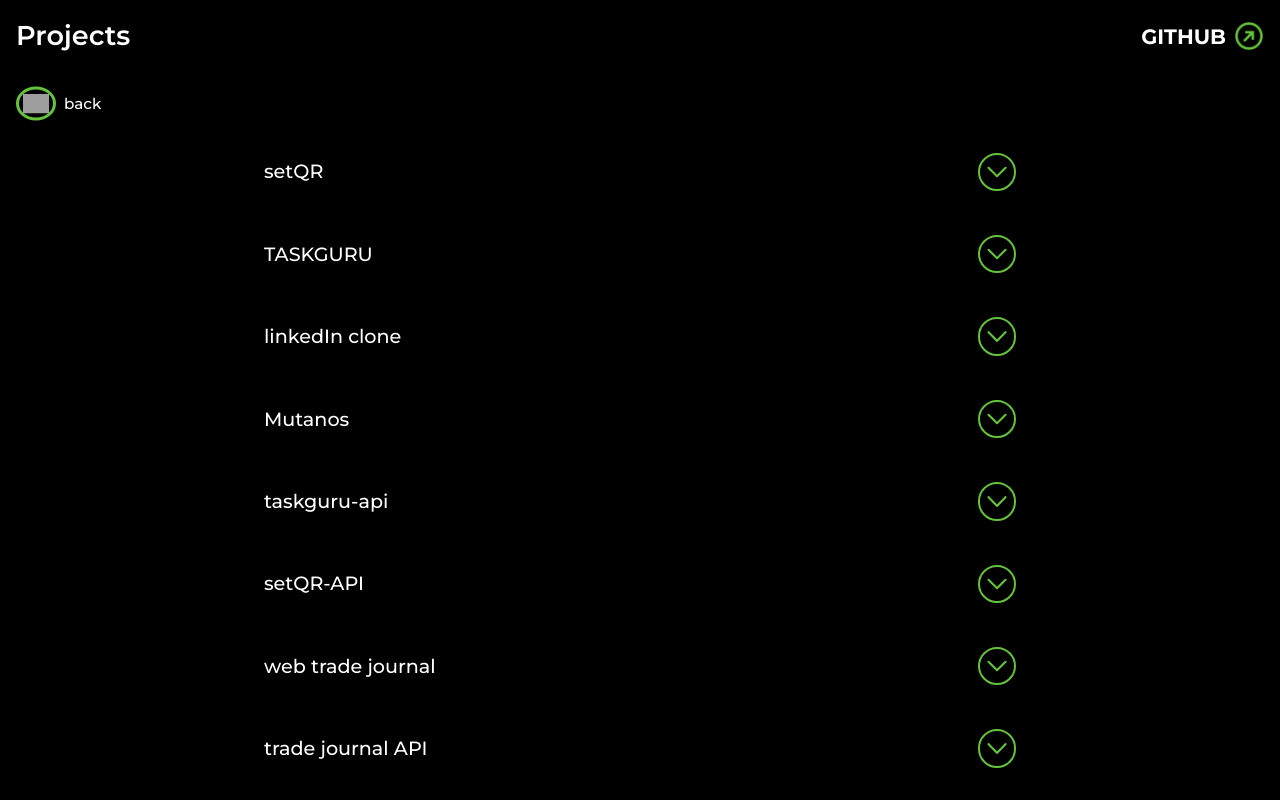
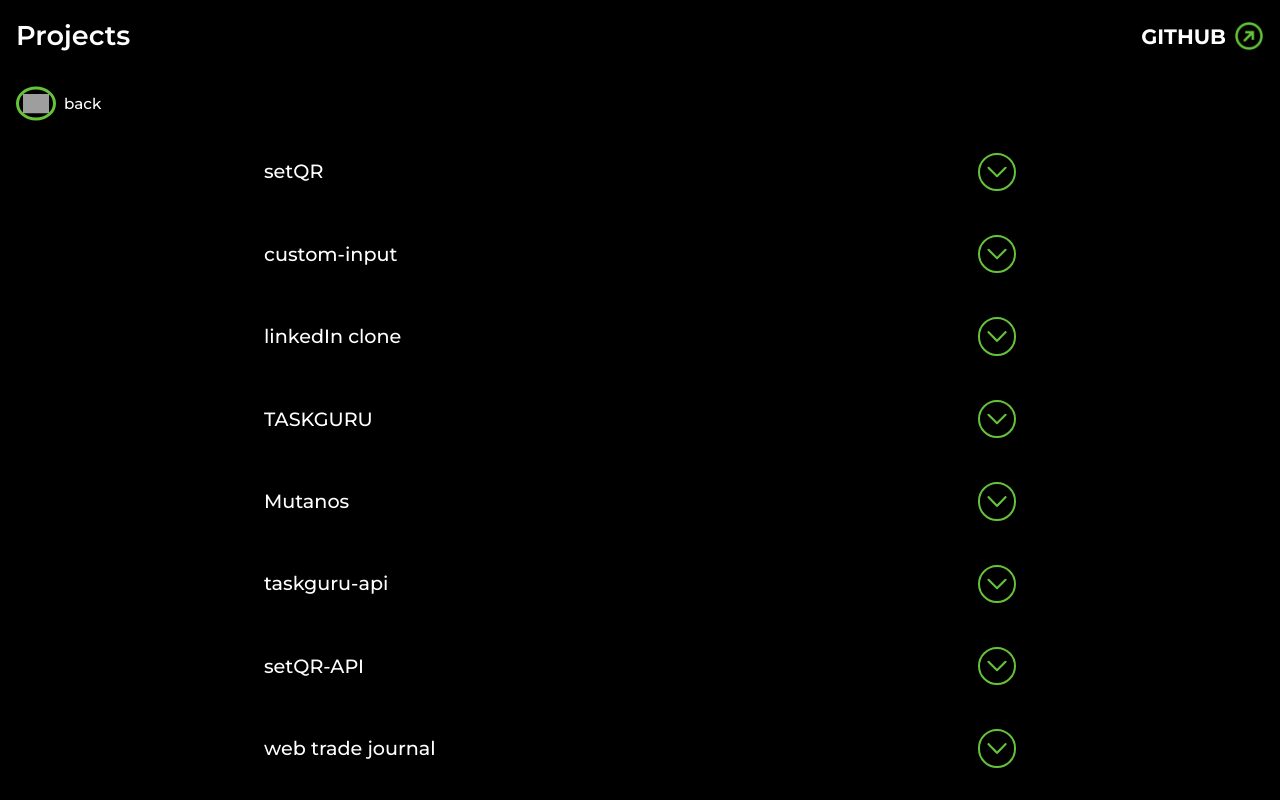
Before and after one commit to pappitito/portfolio, a Next.js app: page /allProjects in a window 1280 px wide. Shown: the top 800 px of the page. Built offline with nearby package versions, Linux system fonts and the light colour scheme; grey boxes are pictures that could not be loaded.

Commit message:
custom-input added

```diff
--- a/components/projects.ts
+++ b/components/projects.ts
@@ -29,6 +29,36 @@
     },
     {
         id: 2,
+        img: '/images/projects/custom-input.png',
+        title: 'custom-input',
+        subtitle: 'Documentation for custom input used by my workplace',
+        livelink: 'https://custom-input-tito.netlify.app',
+        details: `In my role at Blinqpay, I led a task to create a series of custom input components based on Ant Design (antd). These components addresses our unique form input needs and streamlines our development process, resulting in a versatile and highly adaptable input solution.
+
+        Our custom input seamlessly integrates with Ant Design, maintaining a consistent user interface across our applications. Developers can easily customize the input with various props, including labels, names, placeholders, and custom validation rules. It supports custom validation functions, empowering us to handle complex validation scenarios effortlessly.
+
+        One of the standout features of our input component is its reusability, reducing code duplication and maintenance efforts across projects. It has significantly improved form consistency and streamlined complex input implementations, allowing our team to focus on building feature-rich applications.
+
+        Looking ahead, we plan to enhance the component further with additional customization options, internationalization support, and compatibility with upcoming Ant Design versions.
+
+        Our Custom Ant Design Input Component demonstrates our commitment to creating efficient, reusable, and user-friendly frontend components, benefiting both our team and the projects we undertake.`
+    },
+    {
+        id: 3,
+        img: '/images/projects/linkedin-clone.png',
+        title: 'linkedIn clone',
+        subtitle: 'Basic UI clone of linked equipped with authentication and database using firebase ',
+        livelink: 'https://devsnacks-linkedin-clone.netlify.app',
+        details: `In this project, I aimed to recreate the familiar and user-friendly interface of LinkedIn while incorporating modern web technologies. By leveraging the power of React, I created a dynamic and interactive user interface that delivers a seamless browsing experience.
+
+        To ensure a secure and reliable authentication system, I integrated Firebase Authentication. This allows users to create accounts, log in, and securely access their personalized profiles. By leveraging Firebase Firestore, a scalable and real-time database, I implemented robust data storage and retrieval functionalities for user profiles, connections, and other essential features.
+
+        Throughout the development process, I focused on delivering a high-performance application with smooth transitions and responsive design. Leveraging the Redux library, I effectively managed the application's state, providing efficient data flow and enhancing overall performance.
+
+        By building this LinkedIn UI clone, I aimed to showcase my proficiency in frontend development, UI design, and integration of powerful technologies. The project demonstrates my ability to create engaging user interfaces, implement secure authentication mechanisms, and utilize cutting-edge tools and frameworks to deliver outstanding web applications.`
+    },
+    {
+        id: 4,
         img: '/images/projects/taskguru-ss.png',
         title: 'TASKGURU',
         subtitle: 'web app used for managing your tasks',
@@ -47,21 +77,7 @@
            for a free account today and start managing your tasks like a pro!`
     },
     {
-        id: 3,
-        img: '/images/projects/linkedin-clone.png',
-        title: 'linkedIn clone',
-        subtitle: 'Basic UI clone of linked equipped with authentication and database using firebase ',
-        livelink: 'https://devsnacks-linkedin-clone.netlify.app',
-        details: `In this project, I aimed to recreate the familiar and user-friendly interface of LinkedIn while incorporating modern web technologies. By leveraging the power of React, I created a dynamic and interactive user interface that delivers a seamless browsing experience.
-
-        To ensure a secure and reliable authentication system, I integrated Firebase Authentication. This allows users to create accounts, log in, and securely access their personalized profiles. By leveraging Firebase Firestore, a scalable and real-time database, I implemented robust data storage and retrieval functionalities for user profiles, connections, and other essential features.
-
-        Throughout the development process, I focused on delivering a high-performance application with smooth transitions and responsive design. Leveraging the Redux library, I effectively managed the application's state, providing efficient data flow and enhancing overall performance.
-
-        By building this LinkedIn UI clone, I aimed to showcase my proficiency in frontend development, UI design, and integration of powerful technologies. The project demonstrates my ability to create engaging user interfaces, implement secure authentication mechanisms, and utilize cutting-edge tools and frameworks to deliver outstanding web applications.`
-    },
-    {
-        id: 4,
+        id: 5,
         img: '/images/projects/mutanos-ss.png',
         title: 'Mutanos',
         subtitle: 'landing page done for an imaginary restaurant',
@@ -74,7 +90,7 @@
          the last section contains brief introduction of the lead chef at the restaurant.`
     },
     {
-        id: 5,
+        id: 6,
         img: '/images/projects/code.png',
         title: 'taskguru-api',
         subtitle:'API for taskguru',
@@ -101,7 +117,7 @@
           provides a flexible and scalable solution for managing user accounts and tasks programmatically.`,
     },
     {
-        id: 6,
+        id: 7,
         img: '/images/projects/code.png',
         title: 'setQR-API',
         subtitle: 'backend powering the setQR web app',
@@ -144,7 +160,7 @@
            `,
     },
     {
-        id: 7,
+        id: 8,
         img: '/images/projects/wbt-ss.png',
         title: 'web trade journal',
         subtitle: 'online trading journal for traders',
@@ -176,7 +192,7 @@
          achieve better results.`,
     },
     {
-        id: 8,
+        id: 9,
         img: '/images/projects/code.png',
         title: 'trade journal API',
         subtitle: 'backend powering the trade journal web app',
@@ -207,7 +223,7 @@
         interact with the platform and gain valuable insights into their trading performance.`,
     },
     {
-        id: 9,
+        id: 10,
         img: '/images/projects/code.png',
         title: 'store filter API',
         subtitle: 'filtering store products on the backend',
@@ -239,7 +255,7 @@
         the API allows users to find the products they are looking for quickly and easily`,
     },
     {
-        id: 10,
+        id: 11,
         img: '/images/projects/code.png',
         title: 'Webscraper for online store',
         subtitle: `Web scraper built for an online store's flash sale.`,
@@ -269,7 +285,7 @@
          searching for it manually.`,
     },
     {
-        id: 11,
+        id: 12,
         img: '/images/projects/code.png',
         title: 'breast cancer diagnosis',
         subtitle: 'Machine learning model for detecting breast cancer using tensorflow',
@@ -287,7 +303,7 @@
         In conclusion, machine learning classifiers built with TensorFlow can help in the early detection and diagnosis of breast cancer by analyzing numerical data extracted from medical records. As more data becomes available, these models will become even more accurate and valuable in the fight against breast cancer`,
     },
     {
-        id: 12,
+        id: 13,
         img: '/images/projects/code.png',
         title: 'Railway Fault classifier',
         subtitle: 'Machine learning model for detecting faults on a railway using tensorflow',
@@ -305,7 +321,7 @@
         In conclusion, a railway fault detector that is trained with TensorFlow using images of good and faulty railways can automate the process of detecting faults in railways, leading to improved safety and reliability. As more data becomes available, these models will become even more accurate and valuable in maintaining the integrity of railway infrastructure.`,
     },
     {
-        id: 13,
+        id: 14,
         img: '/images/projects/code.png',
         title: 'Drybean classifier',
         subtitle: 'Machine learning model for classifying drybean into 7 categories using tensorflow',
@@ -321,7 +337,7 @@
         In conclusion, a dry bean classifier trained with numerical data using TensorFlow is a machine learning model that can accurately identify different types of dry beans based on numerical features such as size, shape, color, and texture. As more data becomes available, these models will continue to improve in their accuracy, making them an essential tool for identifying and classifying different types of dry beans.`,
     },
     {
-        id: 14,
+        id: 15,
         img: '/images/projects/tradejot.png',
         title: 'Tradejot',
         subtitle: 'New User interface for web trading journal with better features',
```
Also changed, not shown: public/images/projects/custom-input.png (added).
